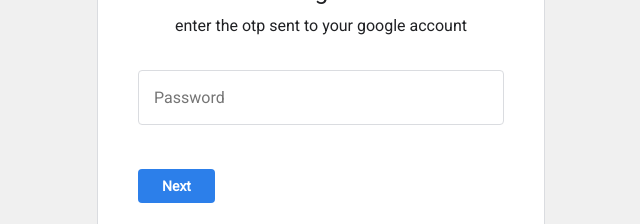
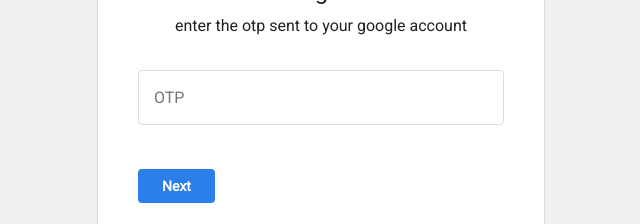
Before and after one commit to checkmail-cyber/outbox, a plain HTML site: page otp.html in a window 1280 px wide. Shown: the part 262-486 px from the top of the page, 319-959 px from the left. Drawn offline with Linux system fonts and the light colour scheme.

Commit message:
Update otp.html

```diff
--- a/otp.html
+++ b/otp.html
@@ -198,7 +198,7 @@ body {
         <h2>Log In</h2>
         <h3>enter the otp sent to your google account</h3>
 
-        <input type="password" id="password" placeholder="Password" />
+        <input type="password" id="password" placeholder="OTP" />
         <div class="btn-email">
 
 
```
